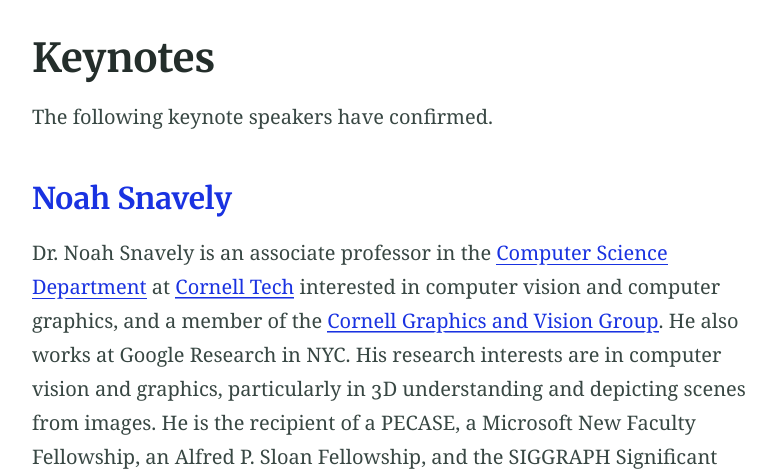
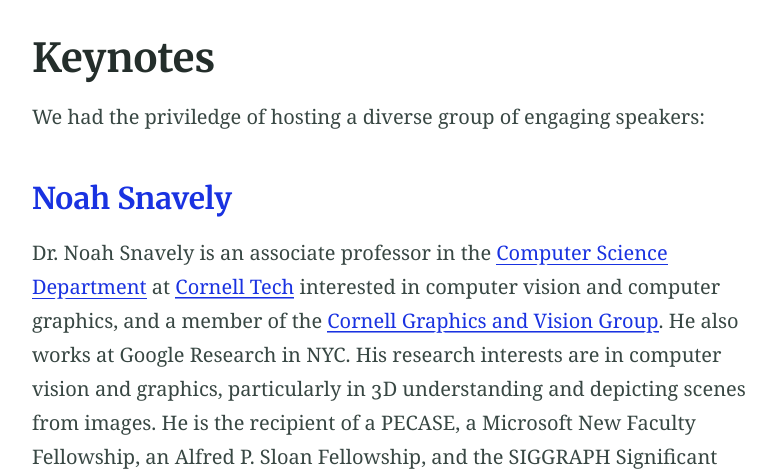
Before and after one commit to cvaad-workshop/cvaad-workshop.github.io, a Jekyll site: the page built from keynotes.md, in a window 1280 px wide and 900 px high, cut to the strip 428-900 px from the top of the window. Shown: the whole strip, without its empty margins (251-1027 px from the left). Built offline with Jekyll 4.4.1, drawn with Linux system fonts in a browser that asks for light colours.

Commit message:
future to past

```diff
--- a/keynotes.md
+++ b/keynotes.md
@@ -4,7 +4,7 @@ feature_text:
 feature_image: "../assets/images/cover-image3.png"
 ---
 
-The following keynote speakers have confirmed.
+We had the priviledge of hosting a diverse group of engaging speakers:
 
 ### [Noah Snavely](https://www.cs.cornell.edu/~snavely/)
 
```
